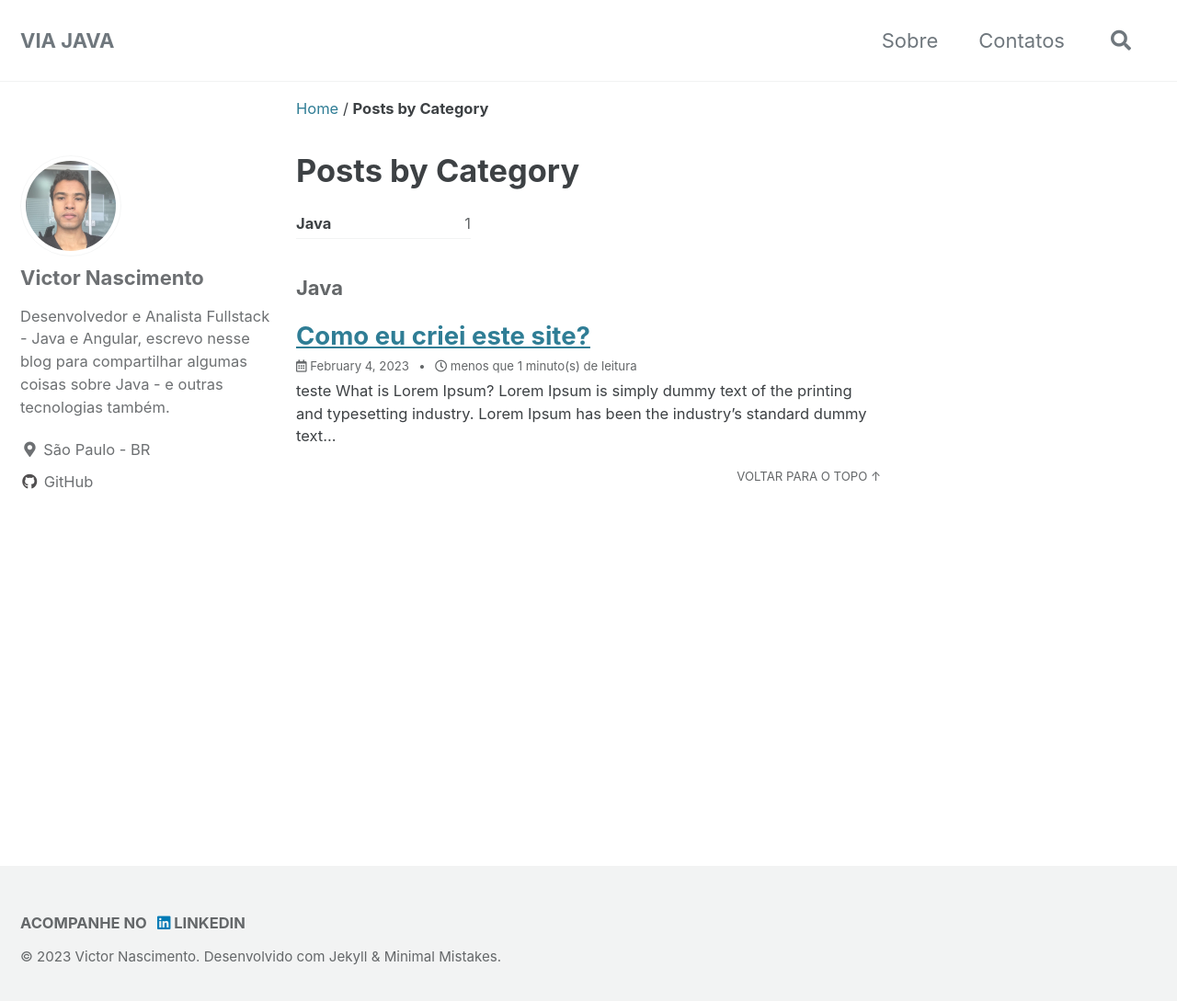
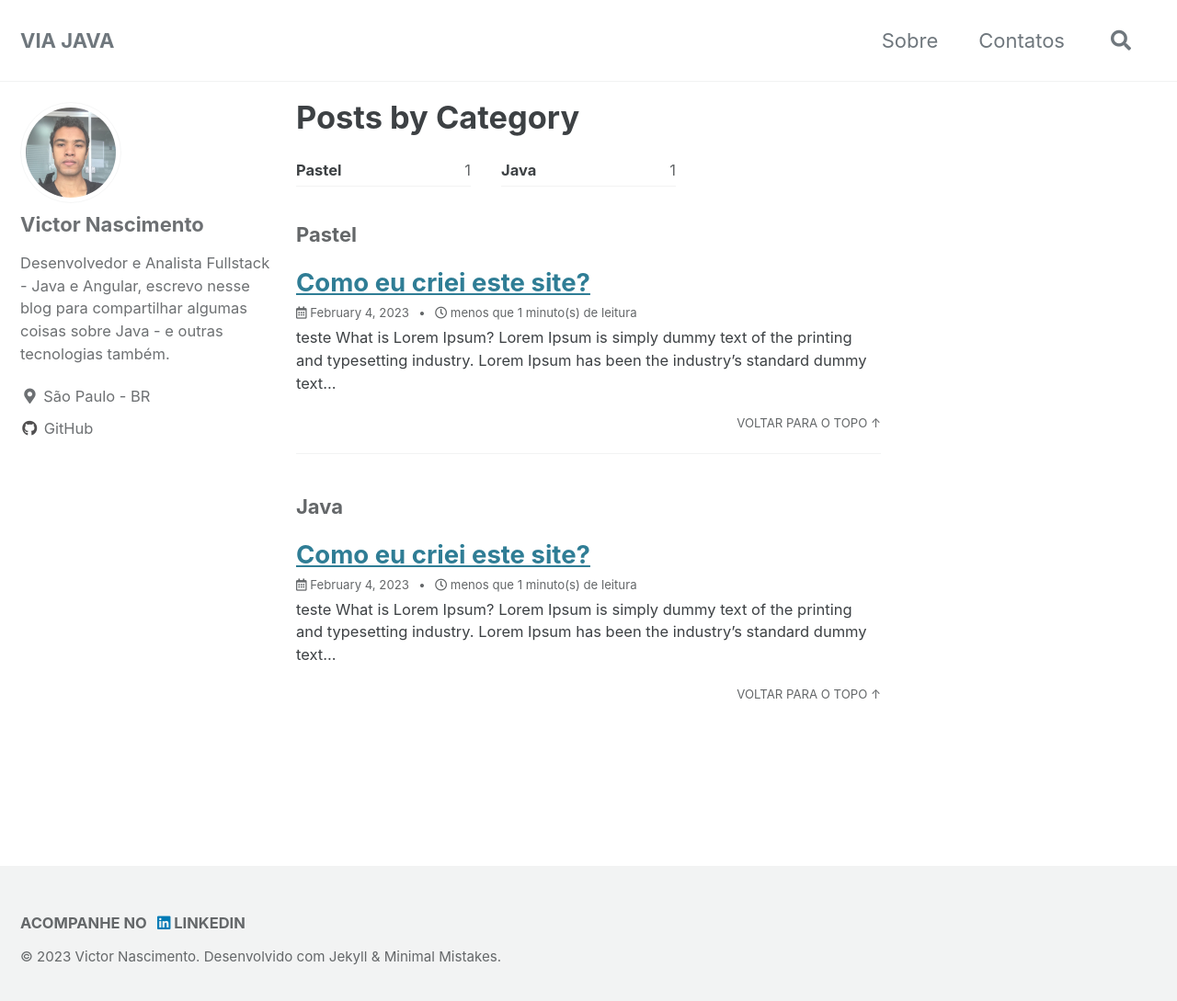
Before and after one commit to victor-VN/victor-vn.github.io, a Jekyll site: the page built from category-archive.md, in a window 1280 px wide and 1097 px high. Shown: the top 1089 px of the window at 92% size. Built offline with Jekyll 4.4.1, drawn with Linux system fonts in a browser that asks for light colours; cached includes are drawn as plain includes; part of the change alters nothing that is shown.

```diff
--- a/_config.yml
+++ b/_config.yml
@@ -27,7 +27,7 @@ repository               : victor-VN/victor-vn.github.io
 teaser                   : # path of fallback teaser image, e.g. "/assets/images/500x300.png"
 logo                     : # path of logo image to display in the masthead, e.g. "/assets/images/88x88.png"
 masthead_title           : "VIA JAVA"
-breadcrumbs              : true
+breadcrumbs              : false
 words_per_minute         : 200
 comments:
   provider               : "utterances"
@@ -96,9 +96,9 @@ social:
 
 # Analytics
 analytics:
-  provider               : false # false (default), "google", "google-universal", "google-gtag", "custom"
+  provider               : "google-gtag"
   google:
-    tracking_id          :
+    tracking_id          : G-LLS8HW489Z
     anonymize_ip         : # true, false (default)
 
 
--- /dev/null
+++ b/_posts/2023-02-04-como-eu-fiz-esse-site copy.md
@@ -0,0 +1,8 @@
+---
+title: Como eu criei este site?
+categories: Pastel
+---
+
+## teste
+What is Lorem Ipsum?
+Lorem Ipsum is simply dummy text of the printing and typesetting industry. Lorem Ipsum has been the industry's standard dummy text ever since the 1500s, when an unknown printer took a galley of type and scrambled it to make a type specimen book. It has survived not only five centuries, but also the leap into electronic typesetting, remaining essentially unchanged. It was popularised in the 1960s with the release of Letraset sheets containing Lorem Ipsum passages, and more recently with desktop publishing software like Aldus PageMaker including versions of Lorem Ipsum
```
Also changed, not shown: _layouts/categories.html (line endings or trailing spaces).
